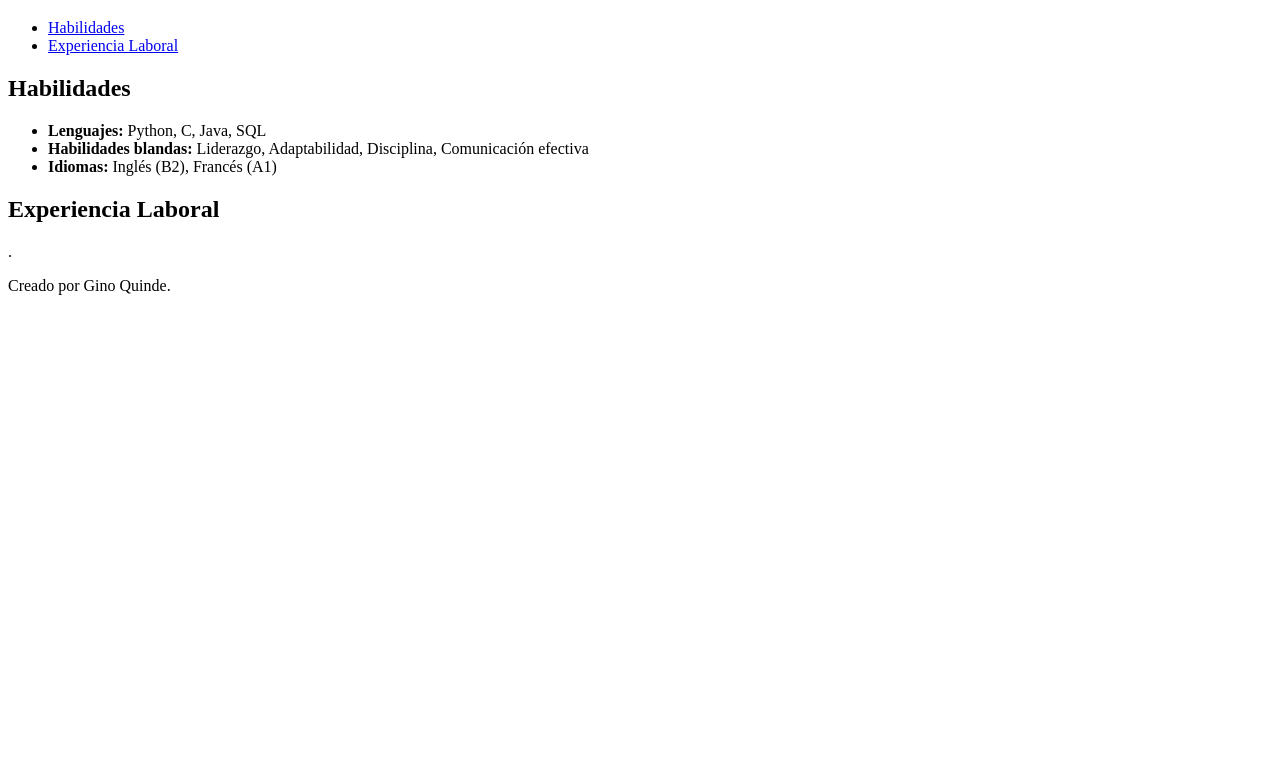
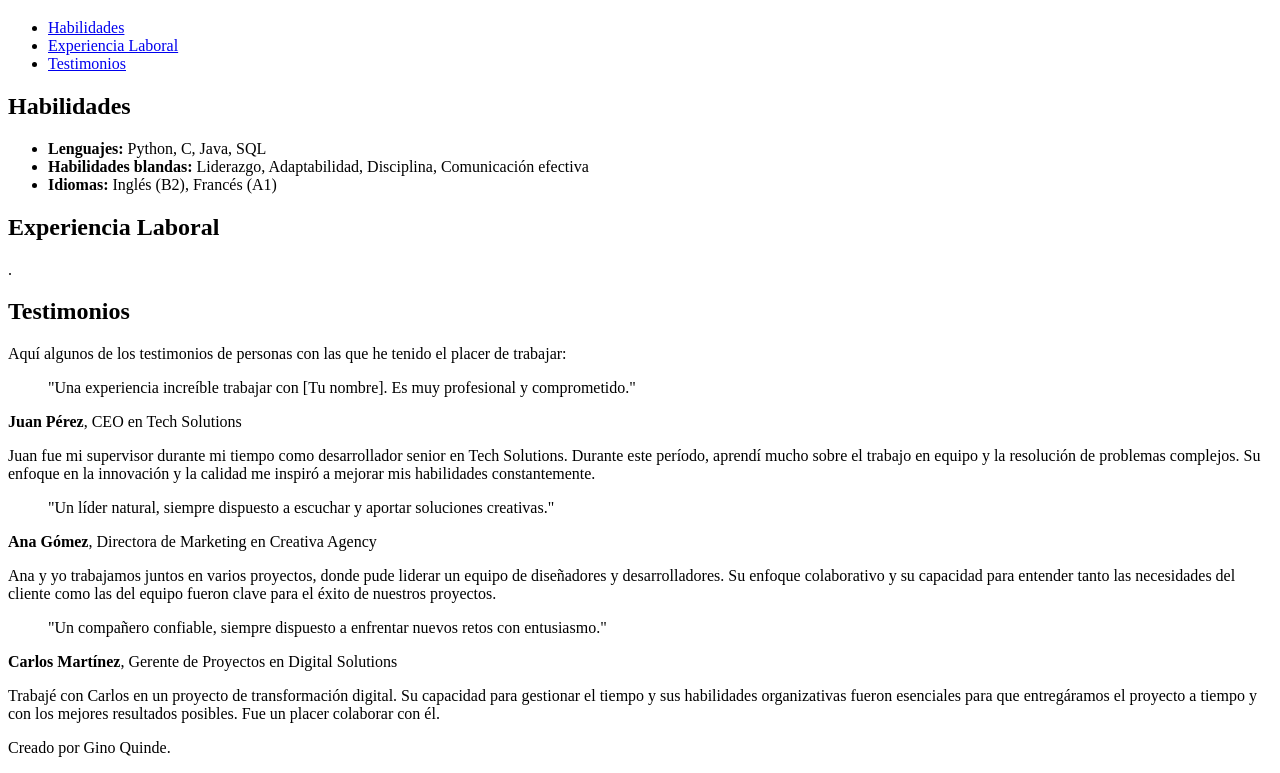
Before and after one commit to LeonardoGino31/Curriculum-Vitae, a plain HTML site: page index.html in a window 1280 px wide. Shown: the part 61-834 px from the top of the page. Before the commit the page ends 800 px from the top, so only its background shows below. Drawn offline with Linux system fonts and the light colour scheme.

Commit message:
Cambios secundarios

```diff
--- a/index.html
+++ b/index.html
@@ -4,6 +4,7 @@
 <head>
     <meta charset="UTF-8">
     <meta name="viewport" content="width=device-width, initial-scale=1.0">
+    <link rel= "stylesheet" href= "style.css">
     <title>Curriculum Vitae</title>
 </head>
 
@@ -12,8 +13,9 @@
         <h1>Curriculum Vitae</h1>
         <nav>
             <ul>
-                <li><a href="#">Habilidades</a></li>
-                <li><a href="#">Experiencia Laboral</a></li>
+                <li><a href="#habilidades">Habilidades</a></li>
+                <li><a href="#experiencia_laboral">Experiencia Laboral</a></li>
+                <li><a href="#testimonios">Testimonios</a></li>
             </ul>
         </nav>
     </header>
@@ -32,6 +34,35 @@
             <h2>Experiencia Laboral</h2>
             <p>.</p>
         </section>
+        <section id="testimonios">
+            <h2>Testimonios</h2>
+            <p>Aquí algunos de los testimonios de personas con las que he tenido el placer de trabajar:</p>
+
+            <article class="testimonio">
+                <blockquote>
+                    "Una experiencia increíble trabajar con [Tu nombre]. Es muy profesional y comprometido."
+                </blockquote>
+                <p><strong>Juan Pérez</strong>, CEO en Tech Solutions</p>
+                <p>Juan fue mi supervisor durante mi tiempo como desarrollador senior en Tech Solutions. Durante este período, aprendí mucho sobre el trabajo en equipo y la resolución de problemas complejos. Su enfoque en la innovación y la calidad me inspiró a mejorar mis habilidades constantemente.</p>
+            </article>
+
+            <article class="testimonio">
+                <blockquote>
+                    "Un líder natural, siempre dispuesto a escuchar y aportar soluciones creativas."
+                </blockquote>
+                <p><strong>Ana Gómez</strong>, Directora de Marketing en Creativa Agency</p>
+                <p>Ana y yo trabajamos juntos en varios proyectos, donde pude liderar un equipo de diseñadores y desarrolladores. Su enfoque colaborativo y su capacidad para entender tanto las necesidades del cliente como las del equipo fueron clave para el éxito de nuestros proyectos.</p>
+            </article>
+
+            <article class="testimonio">
+                <blockquote>
+                    "Un compañero confiable, siempre dispuesto a enfrentar nuevos retos con entusiasmo."
+                </blockquote>
+                <p><strong>Carlos Martínez</strong>, Gerente de Proyectos en Digital Solutions</p>
+                <p>Trabajé con Carlos en un proyecto de transformación digital. Su capacidad para gestionar el tiempo y sus habilidades organizativas fueron esenciales para que entregáramos el proyecto a tiempo y con los mejores resultados posibles. Fue un placer colaborar con él.</p>
+            </article>
+
+        </section>
     </main>
     <footer>
         <p>Creado por Gino Quinde.</p>
```
